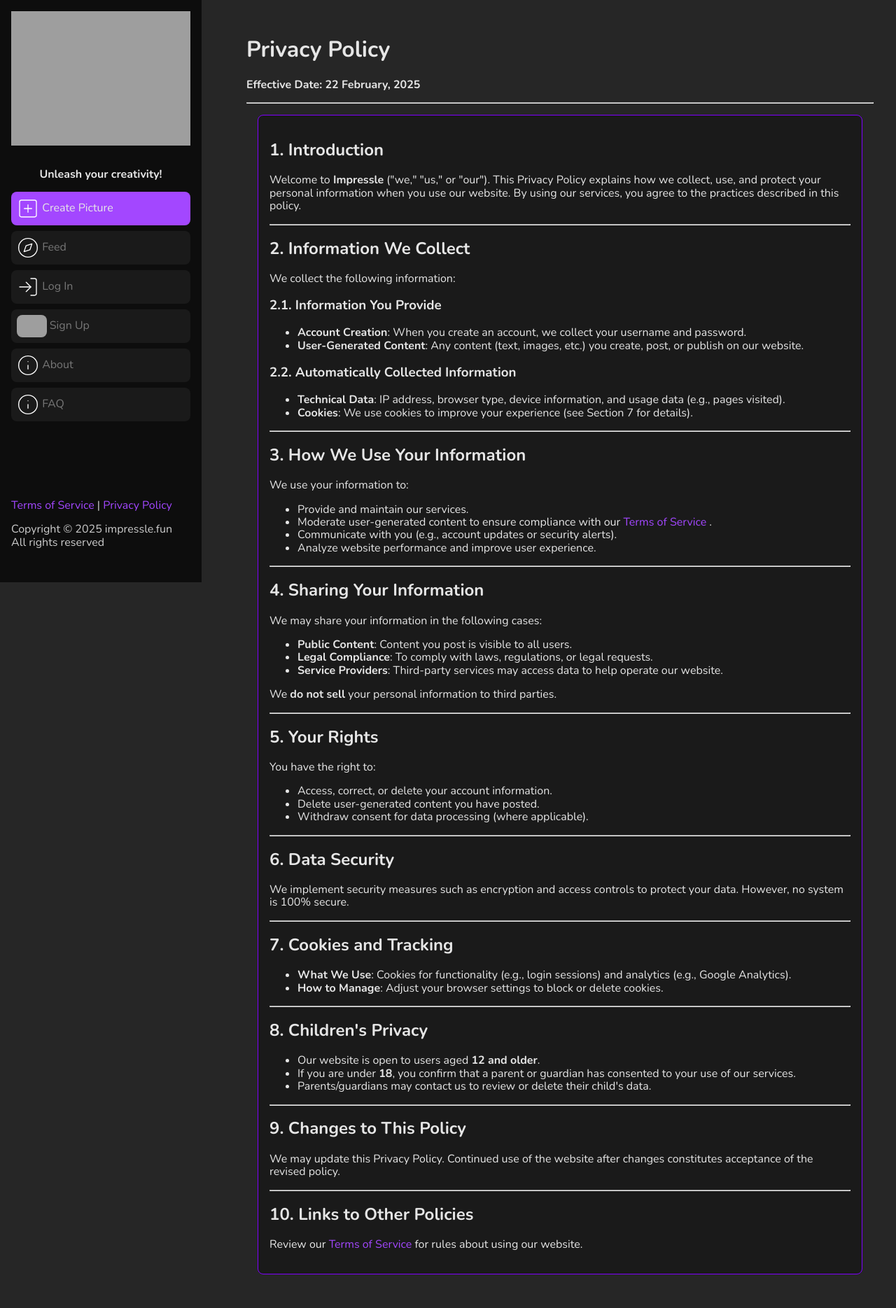
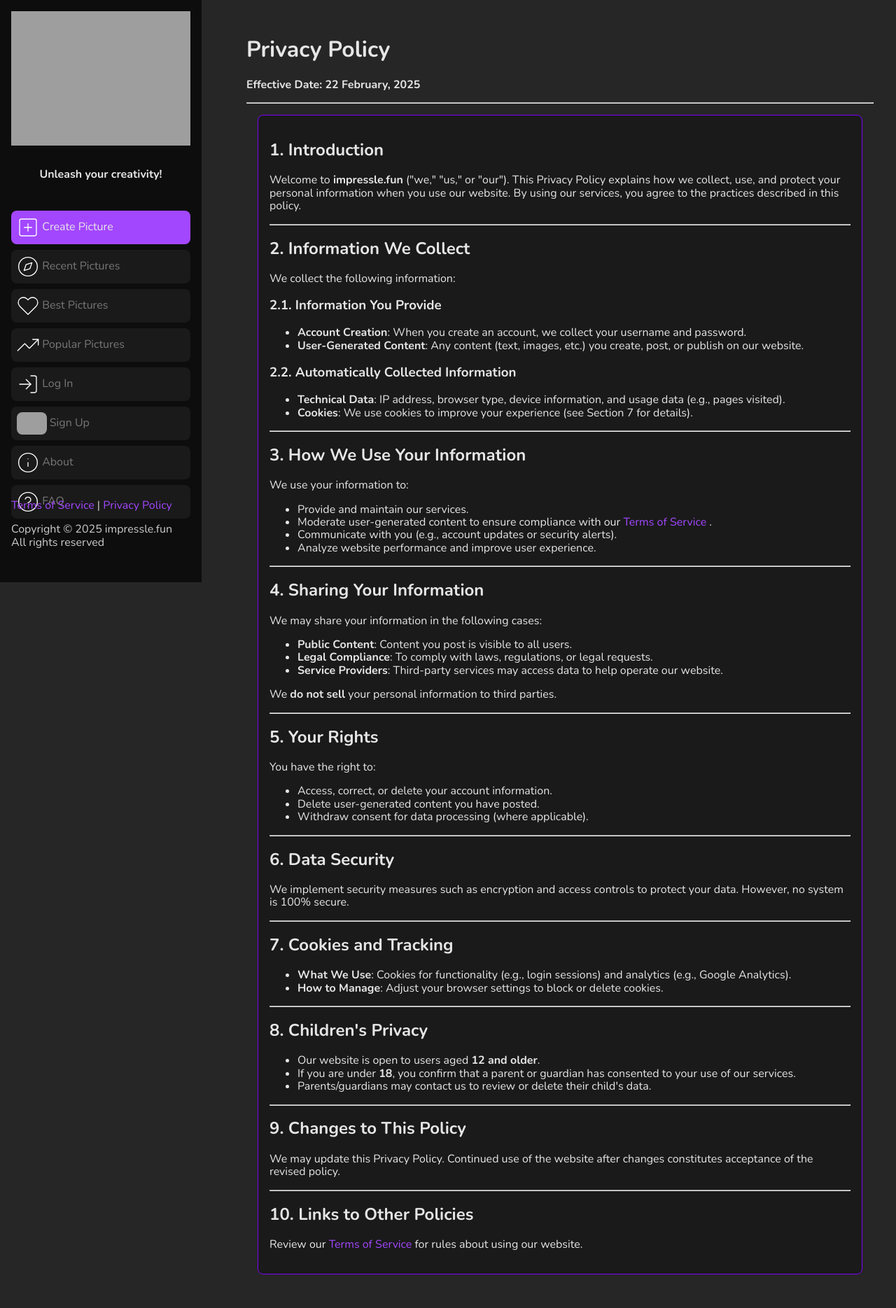
Before and after one commit to desyatkoff/impressle, a Flask app: page /privacy-policy in a window 1280 px wide. Shown: the whole page at 70% size. Run offline with Flask 3, Linux system fonts and the light colour scheme; some libraries are stand-ins or nearby versions; grey boxes are pictures that could not be loaded.

Commit message:
UPDATE: Replaced basic "Feed" with "Recent", "Best", "Popular" + other minor changes

```diff
--- a/website/templates/base.html
+++ b/website/templates/base.html
@@ -60,6 +60,8 @@
                         </b>
                     </p>
 
+                    <br />
+
                     <ul class="pure-menu-list">
                         <li class="pure-menu-item">
                             <a
@@ -76,7 +78,7 @@
                         </li>
                         <li class="pure-menu-item">
                             <a
-                                href = "{{ url_for('views.feed') }}"
+                                href = "{{ url_for('views.feed_recent') }}"
                                 class = "pure-menu-link pure-button"
                             >
                                 <img
@@ -84,7 +86,33 @@
                                     class = "icon"
                                     src = "/static/images/compass.svg"
                                 />
-                                Feed
+                                Recent Pictures
+                            </a>
+                        </li>
+                        <li class="pure-menu-item">
+                            <a
+                                href = "{{ url_for('views.feed_best') }}"
+                                class = "pure-menu-link pure-button"
+                            >
+                                <img
+                                    height = "32"
+                                    class = "icon"
+                                    src = "/static/images/heart.svg"
+                                />
+                                Best Pictures
+                            </a>
+                        </li>
+                        <li class="pure-menu-item">
+                            <a
+                                href = "{{ url_for('views.feed_popular') }}"
+                                class = "pure-menu-link pure-button"
+                            >
+                                <img
+                                    height = "32"
+                                    class = "icon"
+                                    src = "/static/images/trending-up.svg"
+                                />
+                                Popular Pictures
                             </a>
                         </li>
                         {% if user.is_authenticated %}
@@ -163,7 +191,7 @@
                                 <img
                                     height = "32"
                                     class = "icon"
-                                    src = "/static/images/info.svg"
+                                    src = "/static/images/help-circle.svg"
                                 />
                                 FAQ
                             </a>
--- a/website/templates/index.html
+++ b/website/templates/index.html
@@ -12,10 +12,7 @@
             Welcome to the
             <br />
             <span class="large-label">
-                Impressle
-                <span style="color: #7f00ff;">
-                    .fun
-                </span>
+                impressle<span style="color: #7f00ff;">.fun</span>
             </span>
         </h1>
 
--- a/website/templates/privacy_policy.html
+++ b/website/templates/privacy_policy.html
@@ -27,7 +27,7 @@
         </h2>
 
         <p>
-            Welcome to <b>Impressle</b> ("we," "us," or "our"). This Privacy Policy explains
+            Welcome to <b>impressle.fun</b> ("we," "us," or "our"). This Privacy Policy explains
             how we collect, use, and protect your personal information when you use our website.
             By using our services, you agree to the practices described in this policy.
         </p>
--- a/website/templates/terms_of_service.html
+++ b/website/templates/terms_of_service.html
@@ -27,7 +27,7 @@
         </h2>
 
         <p>
-            Welcome to <b>Impressle</b>! By accessing or using our website, you agree to comply
+            Welcome to <b>impressle.fun</b>! By accessing or using our website, you agree to comply
             with and be bound by these Terms of Service ("Terms"). If you do not agree to these
             Terms, you may not use our services.
         </p>
--- a/website/templates/user_profile.html
+++ b/website/templates/user_profile.html
@@ -133,7 +133,7 @@
                         </h3>
 
                         <p>
-                            {{ user_profile.date_created }}
+                            {{ user_profile.date_created.strftime("%Y-%m-%d") }}
                         </p>
                     </div>
 
--- a/website/views.py
+++ b/website/views.py
@@ -2,7 +2,7 @@
 #
 # Copyright (C) 2025 Desyatkov Sergey
 #
-# This file is part of impressle.
+# This file is part of Impressle.
 #
 # This program is free software; you can redistribute it and/or modify
 # it under the terms of the GNU General Public License as published by
@@ -104,13 +104,71 @@
 
 @views.route("/feed")
 def feed():
-    pictures = website.models.Picture
+    return flask.redirect(flask.url_for("views.feed_recent"))
+
+
+@views.route("/feed/recent")
+def feed_recent():
+    recent_pictures = website.models.Picture.query.order_by(
+        website.models.Picture.uid.desc()
+    ).order_by(
+        website.models.Picture.likes_count.desc()
+    ).order_by(
+        website.models.Picture.dislikes_count.asc()
+    ).order_by(
+        website.models.Picture.views_count.desc()
+    ).all()
 
 
     return flask.render_template(
         "feed.html",
         user = flask_login.current_user,
-        pictures = pictures.query.order_by(pictures.date_created.desc()).all(),
+        pictures = recent_pictures,
+        feed_type = "recent",
+        models = website.models
+    )
+
+
+@views.route("/feed/best")
+def feed_best():
+    best_pictures = website.models.Picture.query.order_by(
+        website.models.Picture.likes_count.desc()
+    ).order_by(
+        website.models.Picture.dislikes_count.asc()
+    ).order_by(
+        website.models.Picture.views_count.desc()
+    ).order_by(
+        website.models.Picture.uid.desc()
+    ).all()
+
+
+    return flask.render_template(
+        "feed.html",
+        user = flask_login.current_user,
+        pictures = best_pictures,
+        feed_type = "best",
+        models = website.models
+    )
+
+
+@views.route("/feed/popular")
+def feed_popular():
+    popular_pictures = website.models.Picture.query.order_by(
+        website.models.Picture.views_count.desc()
+    ).order_by(
+        website.models.Picture.likes_count.desc()
+    ).order_by(
+        website.models.Picture.dislikes_count.asc()
+    ).order_by(
+        website.models.Picture.uid.desc()
+    ).all()
+
+
+    return flask.render_template(
+        "feed.html",
+        user = flask_login.current_user,
+        pictures = popular_pictures,
+        feed_type = "popular",
         models = website.models
     )
 
@@ -300,6 +358,8 @@
                 author_username = flask_login.current_user.username
             )
 
+            picture.views_count += 1
+
 
             website.db.session.add(new_view)
             website.db.session.commit()
@@ -460,6 +520,8 @@
         if like:
             website.db.session.delete(like)
 
+            picture.likes_count -= 1
+
 
             picture_author.karma -= 1
         else:
@@ -471,12 +533,16 @@
 
             website.db.session.add(like)
 
+            picture.likes_count += 1
+
 
             picture_author.karma += 1
 
 
             if dislike:
                 website.db.session.delete(dislike)
+
+                picture.dislikes_count -= 1
 
                 picture_author.karma += 1
 
@@ -522,6 +588,8 @@
         if dislike:
             website.db.session.delete(dislike)
 
+            picture.dislikes_count -= 1
+
 
             picture_author.karma += 1
         else:
@@ -533,12 +601,16 @@
 
             website.db.session.add(dislike)
 
+            picture.dislikes_count += 1
+
 
             picture_author.karma -= 1
 
 
             if like:
                 website.db.session.delete(like)
+
+                picture.likes_count -= 1
 
                 picture_author.karma -= 1
 
```
Also changed, not shown: website/models.py (+13 -1 lines), website/templates/admin.html (+7 -7 lines), website/templates/div_comment.html (+6 -1 lines), website/templates/div_picture.html (+6 -1 lines), website/templates/feed.html (+7 -1 lines).
